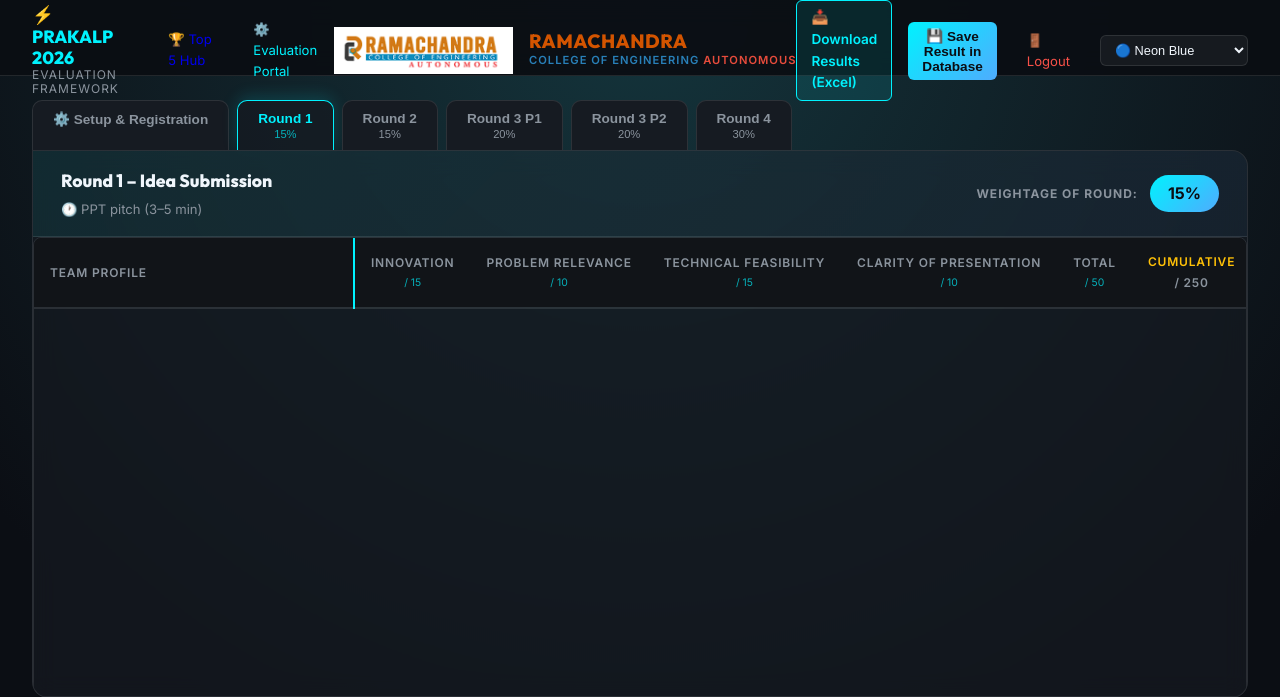
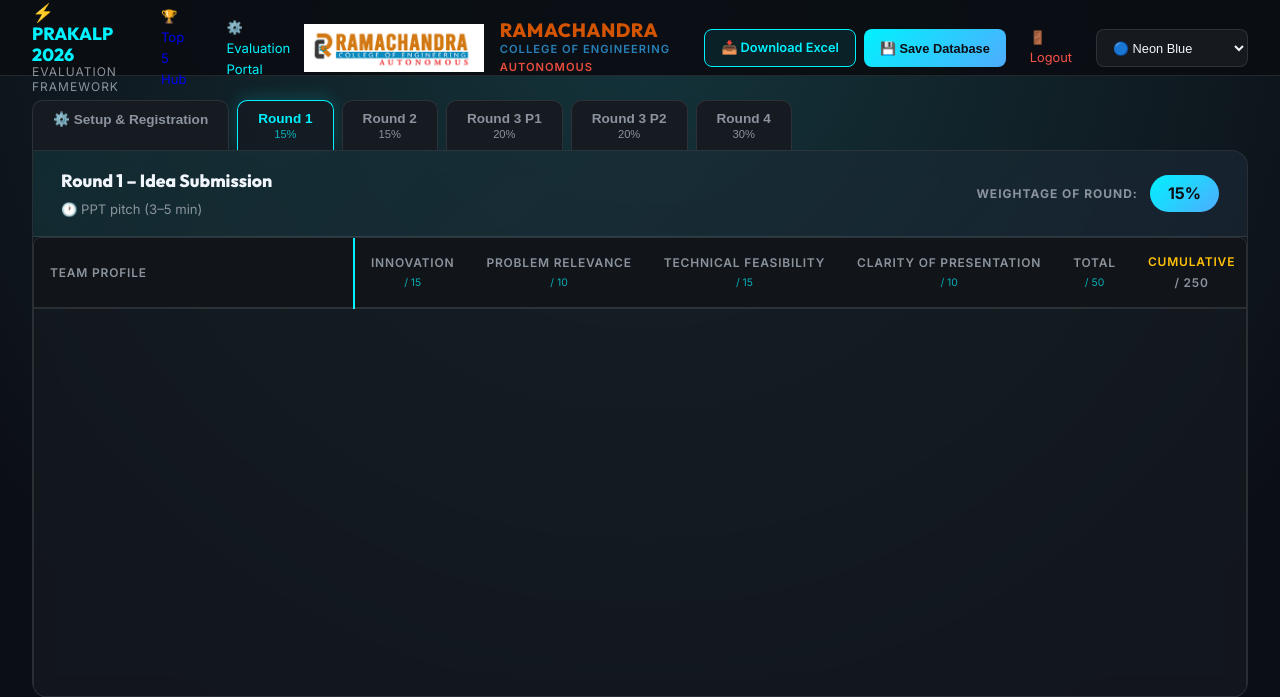
Before and after one commit to DrTMUSHACoder/IoThackathon, a Flask app: page /admin in a window 1280 px wide. Shown: the top 697 px of the page. Run offline with Flask 3, Linux system fonts and the light colour scheme; the visitor is signed in with stand-in values (Sample User, id 1); data that the repository does not hold is empty; some libraries are stand-ins or nearby versions.

Commit message:
Standardized header button heights and vertical alignment for a cleaner action bar correctly correctly. 1-correctly.

```diff
--- a/app.py
+++ b/app.py
@@ -87,37 +87,46 @@
         if path:
             print(f"📂 Initializing from: {path}")
             cur.execute("DELETE FROM teams;")
-            df = pd.read_csv(path, sep=None, engine='python', encoding_errors='ignore') if path.endswith('.csv') else pd.read_excel(path)
+            c.commit() # 🔥 Immediate commit of the wipe
+
+            df = pd.read_csv(path, sep=None, engine='python', encoding_errors='ignore') if str(path).lower().endswith('.csv') else pd.read_excel(path)
             df.columns = [str(col).strip() for col in df.columns]
 
             for r in df.to_dict(orient='records'):
-                def f(ks, exclude=None):
-                    ks = [k.lower() for k in ks]
-                    for rk in r.keys():
-                        rk_clean = str(rk).lower().strip()
-                        if exclude and any(ex.lower() in rk_clean for ex in exclude): continue
-                        if any(k in rk_clean for k in ks): return str(r[rk]).strip()
-                    return ""
+                try:
+                    def f(ks, exclude=None):
+                        ks = [k.lower() for k in ks]
+                        for rk in r.keys():
+                            rk_clean = str(rk).lower().strip()
+                            if exclude and any(ex.lower() in rk_clean for ex in exclude): continue
+                            if any(k in rk_clean for k in ks): return str(r[rk]).strip()
+                        return ""
 
-                email = f(['Email', 'Mail', 'Id'], exclude=['@']) # exclude columns that aren't the email itself
-                if "@" not in email: # try harder finding it in any field
-                    for val in r.values():
-                        if isinstance(val, str) and "@" in val:
-                            email = val.strip()
-                            break
+                    email = f(['Email', 'Mail', 'Id'], exclude=['@']) # exclude columns that aren't the email itself
+                    if "@" not in email: # try harder finding it in any field
+                        for val in r.values():
+                            if isinstance(val, str) and "@" in val:
+                                email = val.strip()
+                                break
 
-                if "@" in email:
-                    tid = f(['Batch', 'TeamID', 'ProjectID']) or f(['No', 'ID']) or "0"
-                    pid = f(['Batch', 'ProjectID', 'PID']) or "PR-IOT"
-                    name = f(['Name', 'Student', 'Team']) or "Anonymous Team"
-                    title = f(['Title', 'Problem', 'Statement']) or "Untitled Project"
+                    if "@" in email:
+                        tid = f(['Batch', 'TeamID', 'ProjectID']) or f(['No', 'ID']) or "0"
+                        pid = f(['Batch', 'ProjectID', 'PID']) or "PR-IOT"
+                        name = f(['Name', 'Student', 'Team']) or "Anonymous Team"
+                        title = f(['Title', 'Problem', 'Statement']) or "Untitled Project"
 
-                    if isinstance(c, sqlite3.Connection):
-                        cur.execute("INSERT OR REPLACE INTO teams (teamid, projectid, teamname, projecttitle, email) VALUES (?,?,?,?,?)", (tid, pid, name, title, email))
-                    else:
-                        cur.execute("INSERT INTO teams (teamid, projectid, teamname, projecttitle, email) VALUES (%s,%s,%s,%s,%s) ON CONFLICT (teamid) DO UPDATE SET projectid=EXCLUDED.projectid, teamname=EXCLUDED.teamname, projecttitle=EXCLUDED.projecttitle, email=EXCLUDED.email;", (tid, pid, name, title, email))
+                        if isinstance(c, sqlite3.Connection):
+                            cur.execute("INSERT OR REPLACE INTO teams (teamid, projectid, teamname, projecttitle, email) VALUES (?,?,?,?,?)", (tid, pid, name, title, email))
+                        else:
+                            cur.execute("INSERT INTO teams (teamid, projectid, teamname, projecttitle, email) VALUES (%s,%s,%s,%s,%s) ON CONFLICT (teamid) DO UPDATE SET projectid=EXCLUDED.projectid, teamname=EXCLUDED.teamname, projecttitle=EXCLUDED.projecttitle, email=EXCLUDED.email;", (tid, pid, name, title, email))
+                except Exception as row_err:
+                    print(f"⚠️ Row error: {row_err}")
+                    continue
+
+            c.commit() # Final commit for inserts
             print("✅ Import finished.")
-        c.commit()
+        else:
+            c.commit() # Normal schema creation commit
     finally: c.close()
 
 def get_teams():
--- a/templates/admin.html
+++ b/templates/admin.html
@@ -424,16 +424,6 @@
                 </form>
             </div>
 
-            <!-- 🔥 STEP 3: DOWNLOAD RESULTS -->
-            <div style="border: 1px solid var(--primary-neon); padding: 20px; border-radius: 12px; background: rgba(0, 243, 255, 0.05); margin-top:24px;">
-                <h4 style="color: var(--primary-neon); margin-bottom: 12px; font-family: 'Outfit', sans-serif;">Step 3: Export Final Marks</h4>
-                <p style="font-size: 0.85rem; color: var(--text-secondary); margin-bottom: 15px;">
-                    Download all team records, including both individual round scores and final weighted rankings, to an Excel file.
-                </p>
-                <a href="/download_results" class="btn-primary" style="display:inline-block; text-decoration:none; padding:10px 24px; text-align:center;">
-                    📥 Download Results (Excel)
-                </a>
-            </div>
         </div>
     </div>
 
--- a/templates/header.html
+++ b/templates/header.html
@@ -26,35 +26,35 @@
     </a>
 
     <!-- RIGHT ALIGNED - ADMIN ACTIONS & THEME -->
-    <div style="display: flex; align-items: center; gap: 16px; justify-self: end;">
+    <div style="display: flex; align-items: center; gap: 8px; justify-self: end;">
 
         {% if session.get('admin_logged_in') %}
             <!-- Contextual Dashboard Tools natively bound if inside Admin -->
             {% if request.endpoint == 'admin' %}
-            <a href="/download_results" class="btn-primary" style="padding: 6px 14px; font-size: 0.85rem; border-radius: 6px; text-decoration: none; display: flex; align-items: center; gap: 8px; background: rgba(0, 243, 255, 0.1); border: 1px solid var(--primary-neon); color: var(--primary-neon);">
-                📥 Download Results (Excel)
+            <a href="/download_results" class="btn-primary" style="padding: 10px 16px; font-size: 0.8rem; border-radius: 8px; text-decoration: none; display: flex; align-items: center; gap: 8px; background: rgba(0, 243, 255, 0.08); border: 1px solid var(--primary-neon); color: var(--primary-neon); white-space: nowrap; height: 38px; box-sizing: border-box;">
+                📥 Download Excel
             </a>
-            <button onclick="saveScores()" id="saveBtn" class="btn-primary" style="padding: 6px 14px; font-size: 0.85rem; border-radius: 6px;">
-                💾 Save Result in Database
+            <button onclick="saveScores()" id="saveBtn" class="btn-primary" style="padding: 10px 16px; font-size: 0.8rem; border-radius: 8px; display: flex; align-items: center; gap: 8px; height: 38px; box-sizing: border-box; white-space: nowrap;">
+                💾 Save Database
             </button>
             {% endif %}
 
             <!-- Global Logout is universal across all pages if Logged in -->
-            <a href="/logout" class="btn-secondary" style="border-color: var(--error); color: var(--error); padding: 6px 14px; font-size: 0.82rem; text-decoration: none; border-radius: 6px;">
+            <a href="/logout" class="btn-secondary" style="border-color: var(--error); color: var(--error); padding: 10px 16px; font-size: 0.8rem; text-decoration: none; border-radius: 8px; height: 38px; display: flex; align-items: center; box-sizing: border-box;">
                 🚪 Logout
             </a>
 
         {% else %}
 
             <!-- Non-authorized state prompts login context visually -->
-            <a href="/login" class="btn-primary" style="background: var(--surface-dark); border: 1px solid var(--glass-border); color: var(--text-primary); padding: 6px 14px; font-size: 0.82rem; text-decoration: none; border-radius: 6px;">
+            <a href="/login" class="btn-primary" style="background: var(--surface-dark); border: 1px solid var(--glass-border); color: var(--text-primary); padding: 10px 16px; font-size: 0.8rem; text-decoration: none; border-radius: 8px; height: 38px; display: flex; align-items: center; box-sizing: border-box;">
                 🔑 Admin Access
             </a>
 
         {% endif %}
 
-        <!-- Theme logic is universally active inside the DOM state everywhere -->
-        <select id="themeSelector" onchange="changeTheme(this.value)" style="background: rgba(255, 255, 255, 0.05); border: 1.5px solid var(--glass-border); color: var(--text-primary); border-radius: 6px; width: auto; padding: 6px 10px; font-size: 0.8rem; font-weight: 500; cursor: pointer;">
+        <!-- Theme selector with matching height -->
+        <select id="themeSelector" onchange="changeTheme(this.value)" style="background: rgba(255, 255, 255, 0.05); border: 1.5px solid var(--glass-border); color: var(--text-primary); border-radius: 8px; width: auto; padding: 0 12px; font-size: 0.8rem; font-weight: 500; cursor: pointer; height: 38px; box-sizing: border-box;">
             <option value="neon-blue">🔵 Neon Blue</option>
             <option value="cyber-purple">🟣 Cyber Purple</option>
             <option value="matrix-green">🟢 Matrix Green</option>
```
